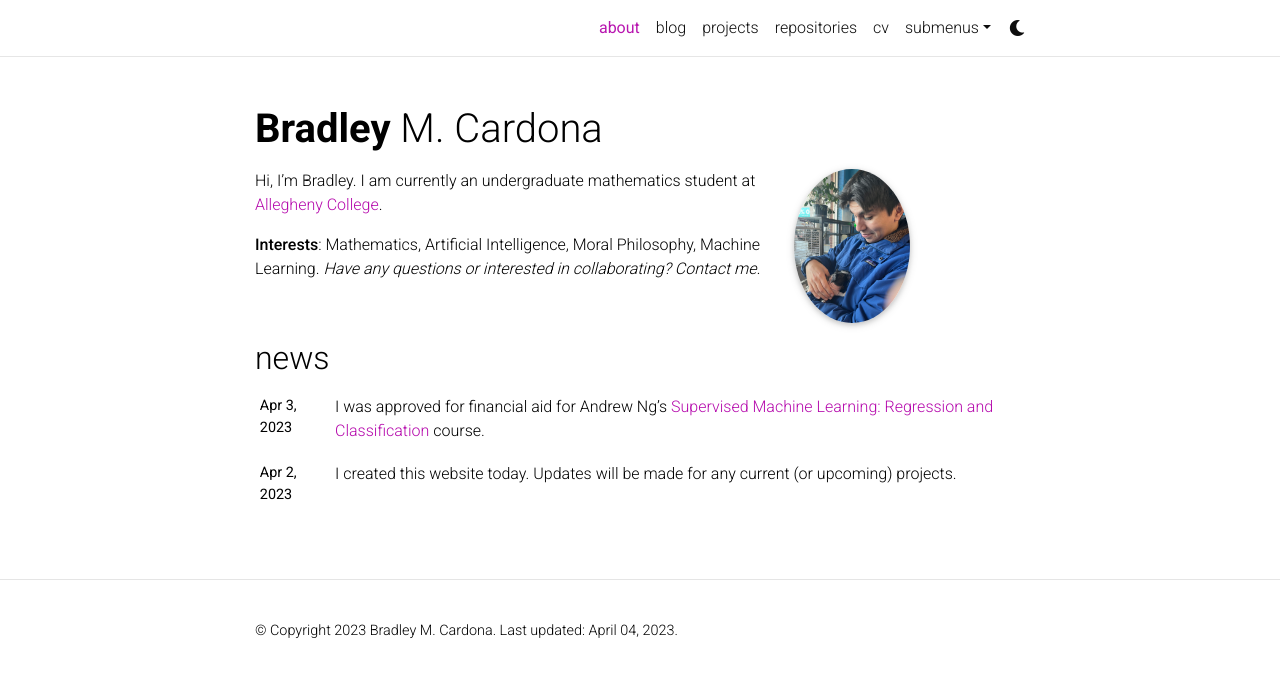
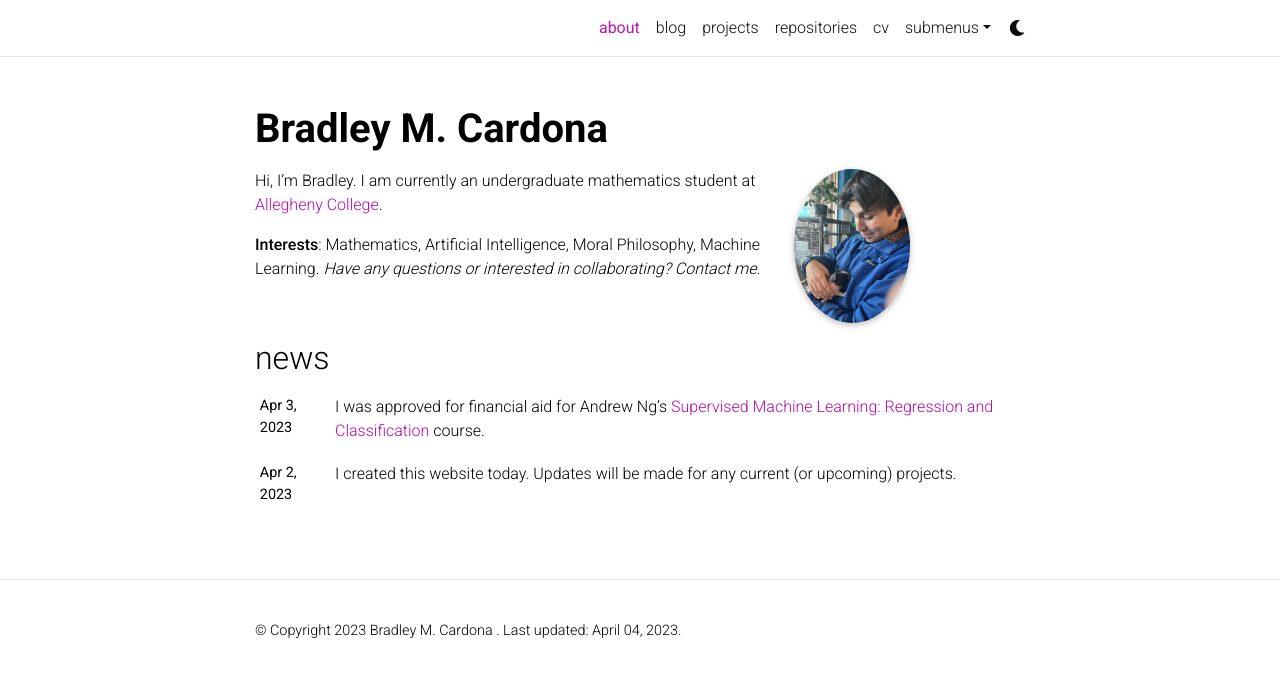
Before and after one commit to BMCARDONA/bmcardona.github.io, a Jekyll site: the page built from _pages/about.md, in a window 1280 px wide. Shown: the top 677 px of the page. Built offline with Jekyll 4.4.1, drawn with Linux system fonts in a browser that asks for light colours; full-size pictures stand in for the smaller copies a plugin makes; comment, search, counter and statistics services are not loaded; a style sheet for code colours, icons or effects is not loaded; part of the change alters nothing that is shown.

```diff
--- a/_config.yml
+++ b/_config.yml
@@ -3,9 +3,9 @@
 # -----------------------------------------------------------------------------
 
 title: blank # the website title (if blank, full name will be used instead)
-first_name: Bradley
-middle_name: M.
-last_name: Cardona
+first_name: Bradley M. Cardona
+# middle_name: M.
+# last_name: Cardona
 email: bcardona300@gmail.com
 description: > # the ">" symbol means to ignore newlines until "footer_text:"
   A simple, whitespace theme for academics. Based on [*folio](https://github.com/bogoli/-folio) design.
```
